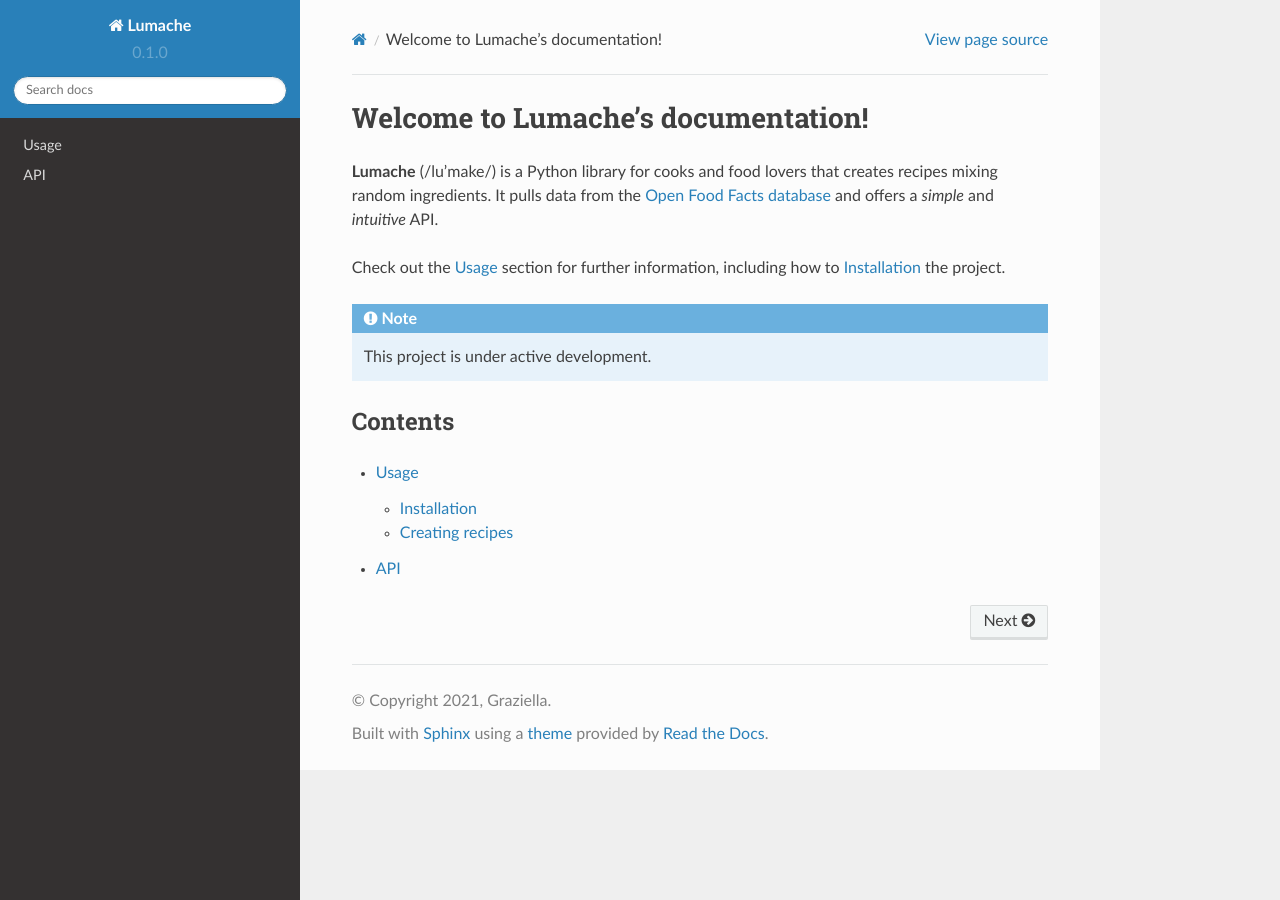
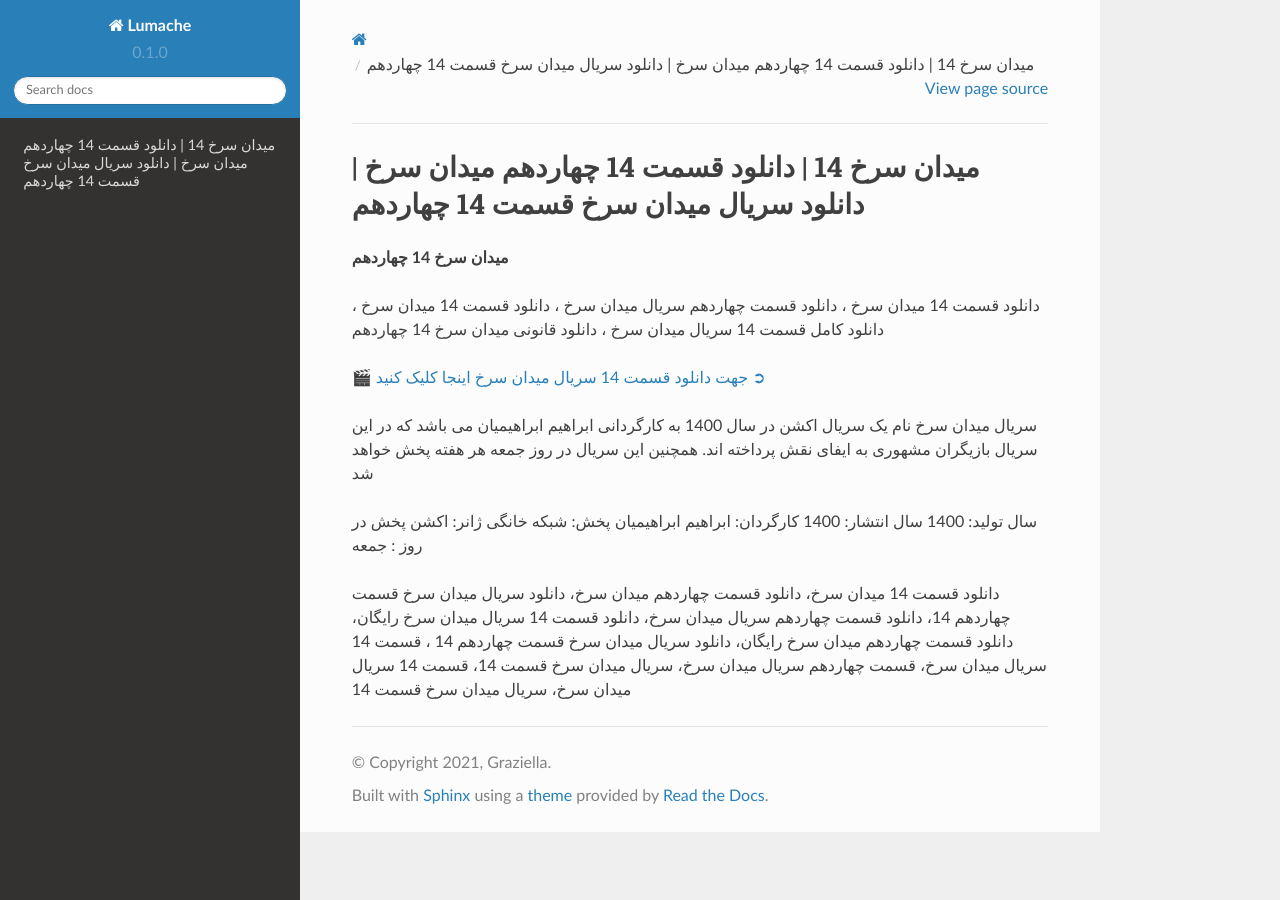
Before and after one commit to filmva/meydanesorkh14, a Sphinx documentation site: the page built from docs/source/index.rst, in a window 1280 px wide. Built offline with Sphinx 7.4.7 and the Read the Docs theme 2.0.0, drawn with Linux system fonts in a browser that asks for light colours.

Commit message:
Update index.rst

```diff
--- a/docs/source/index.rst
+++ b/docs/source/index.rst
@@ -1,22 +1,20 @@
-Welcome to Lumache's documentation!
+میدان سرخ 14 | دانلود قسمت 14 چهاردهم میدان سرخ | دانلود سریال میدان سرخ قسمت 14 چهاردهم
 ===================================
 
-**Lumache** (/lu'make/) is a Python library for cooks and food lovers
-that creates recipes mixing random ingredients.
-It pulls data from the `Open Food Facts database <https://world.openfoodfacts.org/>`_
-and offers a *simple* and *intuitive* API.
+**میدان سرخ 14 چهاردهم**
 
-Check out the :doc:`usage` section for further information, including
-how to :ref:`installation` the project.
+دانلود قسمت 14 میدان سرخ ، دانلود قسمت چهاردهم سریال میدان سرخ ، دانلود قسمت 14 میدان سرخ ، دانلود کامل قسمت 14 سریال میدان سرخ ، دانلود قانونی میدان سرخ 14 چهاردهم
 
-.. note::
+`🎬 جهت دانلود قسمت 14 سریال میدان سرخ اینجا کلیک کنید ➲ <https://b2n.ir/n46710>`_
 
-   This project is under active development.
+سریال میدان سرخ نام یک سریال اکشن در سال 1400 به کارگردانی ابراهیم ابراهیمیان می باشد که در این سریال بازیگران مشهوری به ایفای نقش پرداخته اند. همچنین این سریال در روز جمعه هر هفته پخش خواهد شد
 
-Contents
---------
+سال تولید: 1400
+سال انتشار: 1400
+کارگردان: ابراهیم ابراهیمیان
+پخش: شبکه خانگی
+ژانر: اکشن
+پخش در روز : جمعه
 
-.. toctree::
 
-   usage
-   api
+دانلود قسمت 14 میدان سرخ، دانلود قسمت چهاردهم میدان سرخ، دانلود سریال میدان سرخ قسمت چهاردهم 14، دانلود قسمت چهاردهم سریال میدان سرخ، دانلود قسمت 14 سریال میدان سرخ رایگان، دانلود قسمت چهاردهم میدان سرخ رایگان، دانلود سریال میدان سرخ قسمت چهاردهم 14 ، قسمت 14 سریال میدان سرخ، قسمت چهاردهم سریال میدان سرخ، سریال میدان سرخ قسمت 14، قسمت 14 سریال میدان سرخ، سریال میدان سرخ قسمت 14
```
